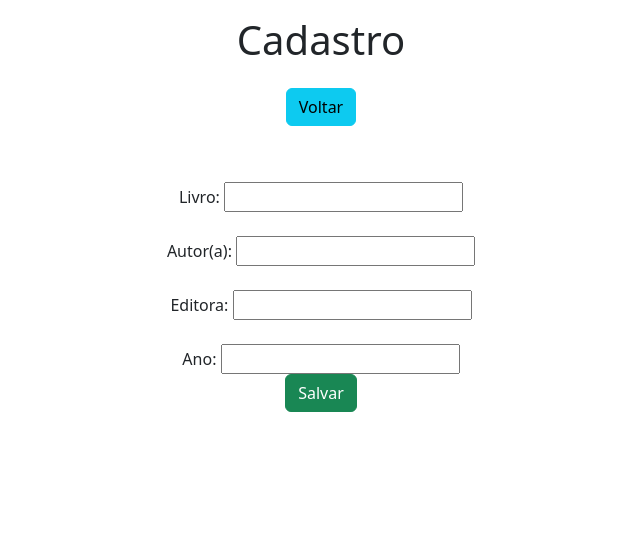
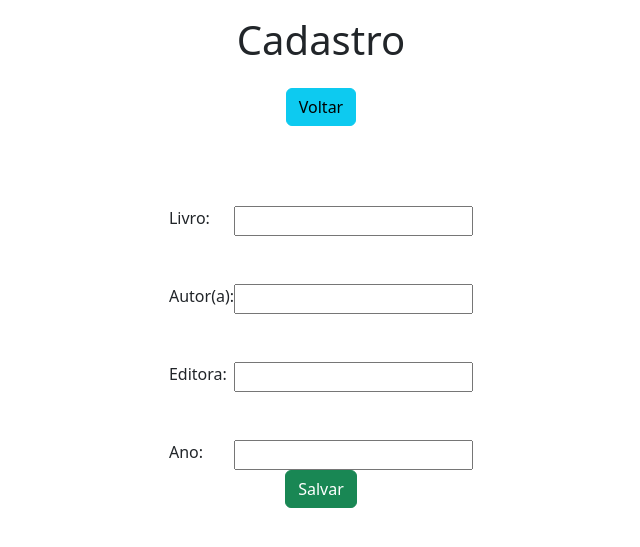
Before and after one commit to phavelarc/MindShaper, a Django app: page /form/ in a window 1280 px wide. Shown: the top 547 px of the page, without its empty margins (319-959 px from the left). Run offline with Django 4.2, Linux system fonts and the light colour scheme; parts of the project's set-up code (start-up, migrations or seed data) failed here and were passed over.

Commit message:
Update form.html

```diff
--- a/app/templates/form.html
+++ b/app/templates/form.html
@@ -20,13 +20,45 @@
     <div class="col-8 m-auto pt-2 pb-2 text-center">
       <a href="/" class="btn btn-info">Voltar</a>
     </div>
-    <div class="col-8 m-auto pt-4 pb-2 text-center">
-      <form name="form" id="form" method="post">
+    <div class="col-24 m-auto pt-4 pb-2 text-center d-flex justify-content-center">
+      <form
+        name="form"
+        id="form"
+        action="{% if db %}/update/{{db.id}}/{% else %}/create/{% endif %}"
+        method="post"
+        class="col-md-offset-4"
+      >
         {% csrf_token %}
-        <div class="form-group mt-4">Livro: {{form.livro}}</div>
-        <div class="form-group mt-4">Autor(a): {{form.autor}}</div>
-        <div class="form-group mt-4">Editora: {{form.editora}}</div>
-        <div class="form-group mt-4">Ano: {{form.ano}}</div>
+        <div class="col-24 mt-4 d-flex justify-content-between">
+          <div class="form-group mt-4 d-flex justify-content-center">
+            <label>Livro: </label>
+          </div>
+          <div class="form-group mt-4 d-flex justify-content-center">{{form.livro}}</div>
+        </div>
+        <div class="col-24 mt-4 d-flex justify-content-between">
+          <div class="form-group mt-4 d-flex justify-content-center">
+            <label>Autor(a): </label>
+          </div>
+          <div class="form-group mt-4 d-flex justify-content-center">{{form.autor}}</div>
+        </div>
+        <div class="col-24 mt-4 d-flex justify-content-between">
+          <div class="form-group mt-4 d-flex justify-content-center">
+            <label>Editora: </label>
+          </div>
+          <div class="form-group mt-4 d-flex justify-content-center">{{form.editora}}</div>
+        </div>
+        <div class="col-24 mt-4 d-flex justify-content-between">
+          <div class="form-group mt-4 d-flex justify-content-center">
+            <label>Ano: </label>
+          </div>
+          <div class="form-group mt-4 d-flex justify-content-center">{{form.ano}}</div>
+        </div>
+
+        <!-- <div class="form-group mt-4 d-flex justify-content-center">
+          <span>Autor(a): </span>{{form.autor}}
+        </div> -->
+        <!-- <div class="form-group mt-4 d-flex justify-content-center">Editora: {{form.editora}}</div>
+        <div class="form-group mt-4 d-flex justify-content-center">Ano: {{form.ano}}</div> -->
         <input type="submit" class="btn btn-success" value="Salvar" />
       </form>
     </div>
```
